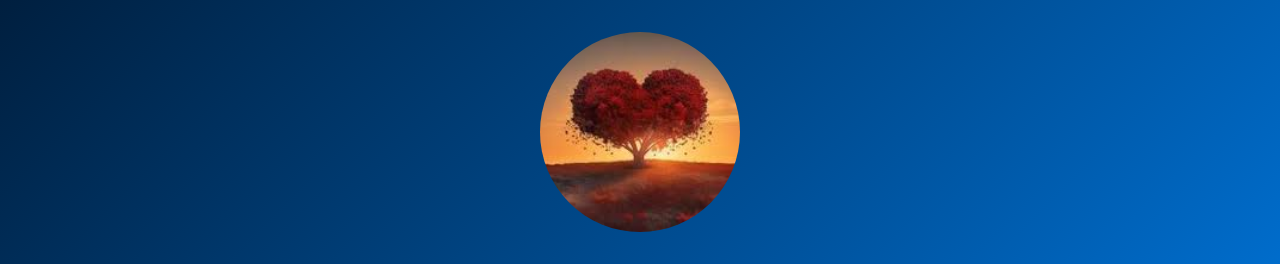
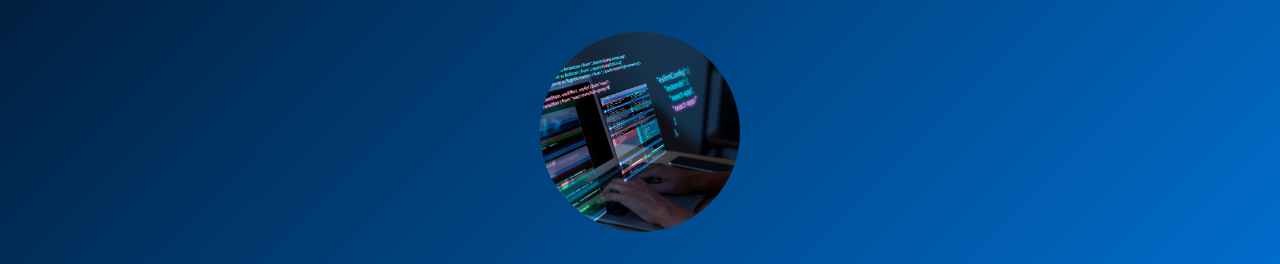
Before and after one commit to sekelamia/mon-portfolio, a plain HTML site: page index.html in a window 1280 px wide. Shown: the top 264 px of the page. Drawn offline with Linux system fonts and the light colour scheme.

Commit message:
Add files via upload

```diff
--- a/index.html
+++ b/index.html
@@ -11,7 +11,7 @@
 <body>
 
   <header>
-    <img src="./images.jpg" alt="photo de sekela tshibanba Ruth"style="border-radius:50%; height: 200px; width: 200px; object-fit: cover;">
+    <img src="./programming-background-with-person-working-with-codes-computer.jpg" alt="photo de sekela tshibanba Ruth"style="border-radius:50%; height: 200px; width: 200px; object-fit: cover;">
     <h1>Sekela Tshibanda Ruth</h1>
     <p>Développeur Informatique & Technicienne en Électricité</p>
   </header>
```
Also changed, not shown: programming-background-with-person-working-with-codes-computer.jpg (added).
